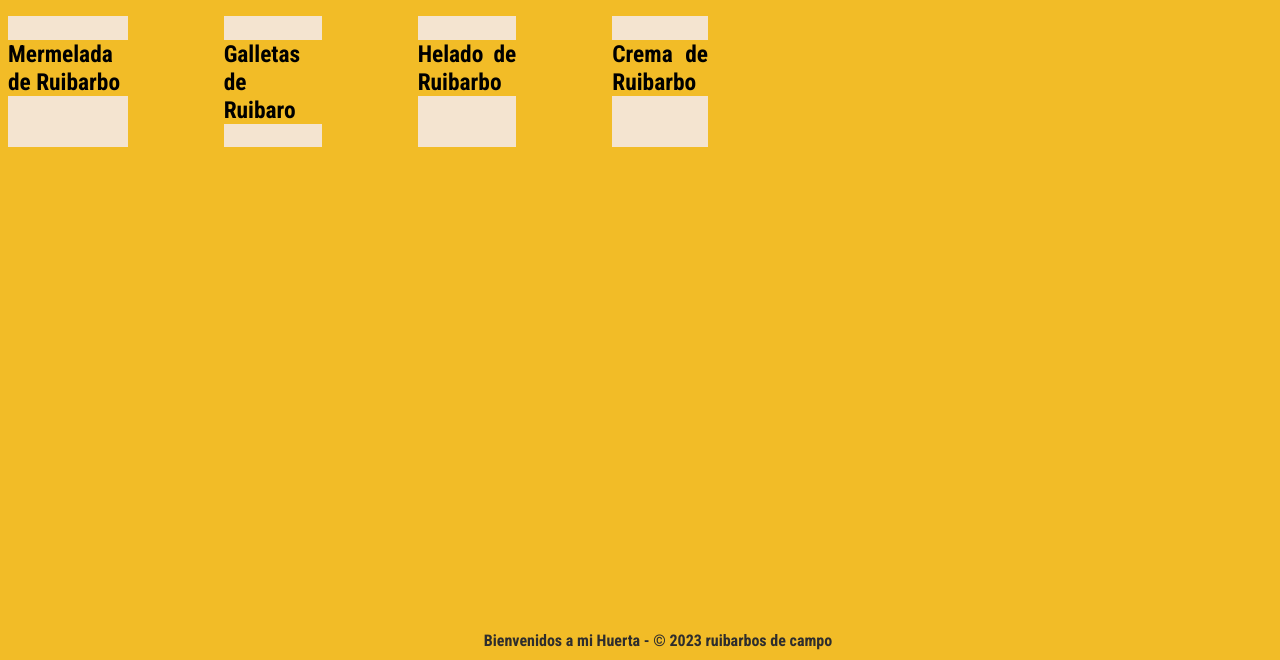
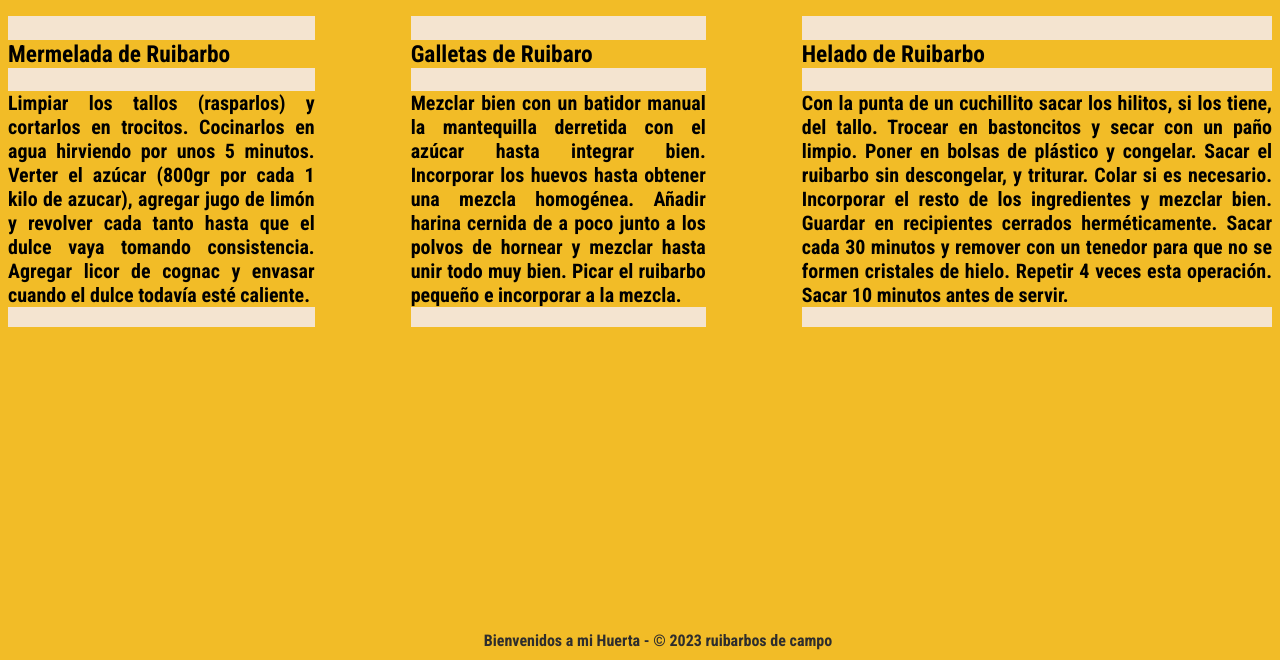
Before and after one commit to Mibaez/proyecto-coder, a plain HTML site: page pages/recetas.html in a window 1280 px wide. Shown: the part 140-800 px from the top of the page. Drawn offline with nearby package versions, Linux system fonts and the light colour scheme.

Commit message:
second commit

```diff
--- a/css/styles.css
+++ b/css/styles.css
@@ -3,6 +3,7 @@
     font-family: 'Roboto Condensed', sans-serif;
     background-color: rgb(242, 188, 39);
 }
+
 /*Titulos globales*/
 h1{
     text-align: center;
@@ -11,6 +12,7 @@ h1{
     color: rgb(1, 1, 1);
     text-shadow: rgb(7, 7, 7);
 }
+
 /*Estilos de las listas navegables globales*/
 ul{
     list-style: none;
@@ -33,6 +35,7 @@ footer{
     bottom: 0;
     width: 100%;
 }
+
 /*Estilo de main de index*/
 .index-main {
     margin-top: 0;
@@ -43,6 +46,7 @@ footer{
     display: flex;
     text-align: justify;
 }
+
 .img-main{
     float: left;
     margin-right: 20px;
@@ -59,8 +63,8 @@ section{
 img{
     width: 15rem;
     height: 20rem;
+}
 
-}
 /*Precios de producto*/
 .p-producto {
     font-weight: 900;
@@ -69,8 +73,9 @@ img{
 /*main de Productos*/
 .productos{
     display: flex;
-    justify-content: left;
-    gap: 6rem;
+    justify-content: center;
+    flex-wrap: wrap;
+    gap: 1rem;
 }
 
 /*Botones del main productos*/
@@ -95,8 +100,8 @@ button:hover{
 iframe{
     width: 95rem;
     height: 10rem;
+}
 
-}
 /*Main de las Recetas*/
 .recetas{
     font-size: 20px;
@@ -108,13 +113,11 @@ iframe{
 }
 .recetario{
     background-color: rgb(244, 228, 208);
-
 }
 
 /*Calendario de EVENTOS*/
 div{
     text-align: justify;
-    width: 700px;
 }
 
 ol{
--- a/pages/recetas.html
+++ b/pages/recetas.html
@@ -1,26 +1,48 @@
 <!DOCTYPE html>
 <html lang="en">
   <head>
-    <meta charset="UTF-8">
-    <meta name="viewport" content="width=device-width, initial-scale=1.0">
+    <meta charset="UTF-8" />
+    <meta name="viewport" content="width=device-width, initial-scale=1.0" />
     <title>Nuestras Recetas</title>
     <link rel="preconnect" href="https://fonts.googleapis.com" />
     <link rel="preconnect" href="https://fonts.gstatic.com" crossorigin />
     <link
       href="https://fonts.googleapis.com/css2?family=Roboto+Condensed:wght@700&display=swap"
-      rel="stylesheet"/>
-    <link rel="stylesheet" href="https://cdn.jsdelivr.net/npm/bootstrap-icons@1.11.1/font/bootstrap-icons.css">
-    <link rel="stylesheet" href="/css/styles.css">
+      rel="stylesheet"
+    />
+    <link
+      rel="stylesheet"
+      href="https://cdn.jsdelivr.net/npm/bootstrap-icons@1.11.1/font/bootstrap-icons.css"
+    />
+    <link rel="stylesheet" href="/css/styles.css" />
   </head>
   <body>
     <header>
       <nav>
         <ul>
-        <li><a href="/index.html"><i class="bi bi-bookmark-star"></i> Inicio</a></li>
-        <li><a href="/pages/productos.html"><i class="bi bi-shop"></i> Productos</a></li>
-        <li><a href="/pages/contactos.html"><i class="bi bi-envelope-at"></i> Contacto</a></li>
-        <li><a href="/pages/eventos.html"><i class="bi bi-calendar3"></i> Eventos</a></li>
-        <li><a href="/pages/carrito.html"> <i class="bi bi-cart4"></i> Carrito</a></li>
+          <li>
+            <a href="/index.html"><i class="bi bi-bookmark-star"></i> Inicio</a>
+          </li>
+          <li>
+            <a href="/pages/productos.html"
+              ><i class="bi bi-shop"></i> Productos</a
+            >
+          </li>
+          <li>
+            <a href="/pages/contactos.html"
+              ><i class="bi bi-envelope-at"></i> Contacto</a
+            >
+          </li>
+          <li>
+            <a href="/pages/eventos.html"
+              ><i class="bi bi-calendar3"></i> Eventos</a
+            >
+          </li>
+          <li>
+            <a href="/pages/carrito.html">
+              <i class="bi bi-cart4"></i> Carrito</a
+            >
+          </li>
         </ul>
       </nav>
       <h1 class="titulo-bienvenida">Nuestras Recetas</h1>
@@ -29,19 +51,36 @@
       <div class="recetas">
         <section class="recetario">
           <h3>Mermelada de Ruibarbo</h3>
-        <p></p>
+          <p>
+            Limpiar los tallos (rasparlos) y cortarlos en trocitos. Cocinarlos
+            en agua hirviendo por unos 5 minutos. Verter el azúcar (800gr por
+            cada 1 kilo de azucar), agregar jugo de limón y revolver cada tanto
+            hasta que el dulce vaya tomando consistencia. Agregar licor de
+            cognac y envasar cuando el dulce todavía esté caliente.
+          </p>
         </section>
         <section class="recetario">
           <h3>Galletas de Ruibaro</h3>
-        <p></p>
+          <p>
+            Mezclar bien con un batidor manual la mantequilla derretida con el
+            azúcar hasta integrar bien. Incorporar los huevos hasta obtener una
+            mezcla homogénea. Añadir harina cernida de a poco junto a los polvos
+            de hornear y mezclar hasta unir todo muy bien. Picar el ruibarbo
+            pequeño e incorporar a la mezcla.
+          </p>
         </section>
         <section class="recetario">
           <h3>Helado de Ruibarbo</h3>
-        <p></p>
-    </section>
-    <section class="recetario">
-        <h3>Crema de Ruibarbo</h3>
-        <p></p>
+          <p>
+            Con la punta de un cuchillito sacar los hilitos, si los tiene, del
+            tallo. Trocear en bastoncitos y secar con un paño limpio. Poner en
+            bolsas de plástico y congelar. Sacar el ruibarbo sin descongelar, y
+            triturar. Colar si es necesario. Incorporar el resto de los
+            ingredientes y mezclar bien. Guardar en recipientes cerrados
+            herméticamente. Sacar cada 30 minutos y remover con un tenedor para
+            que no se formen cristales de hielo. Repetir 4 veces esta operación.
+            Sacar 10 minutos antes de servir.
+          </p>
         </section>
       </div>
     </main>
```
Lines whose indentation alone changed are shown as unchanged.
